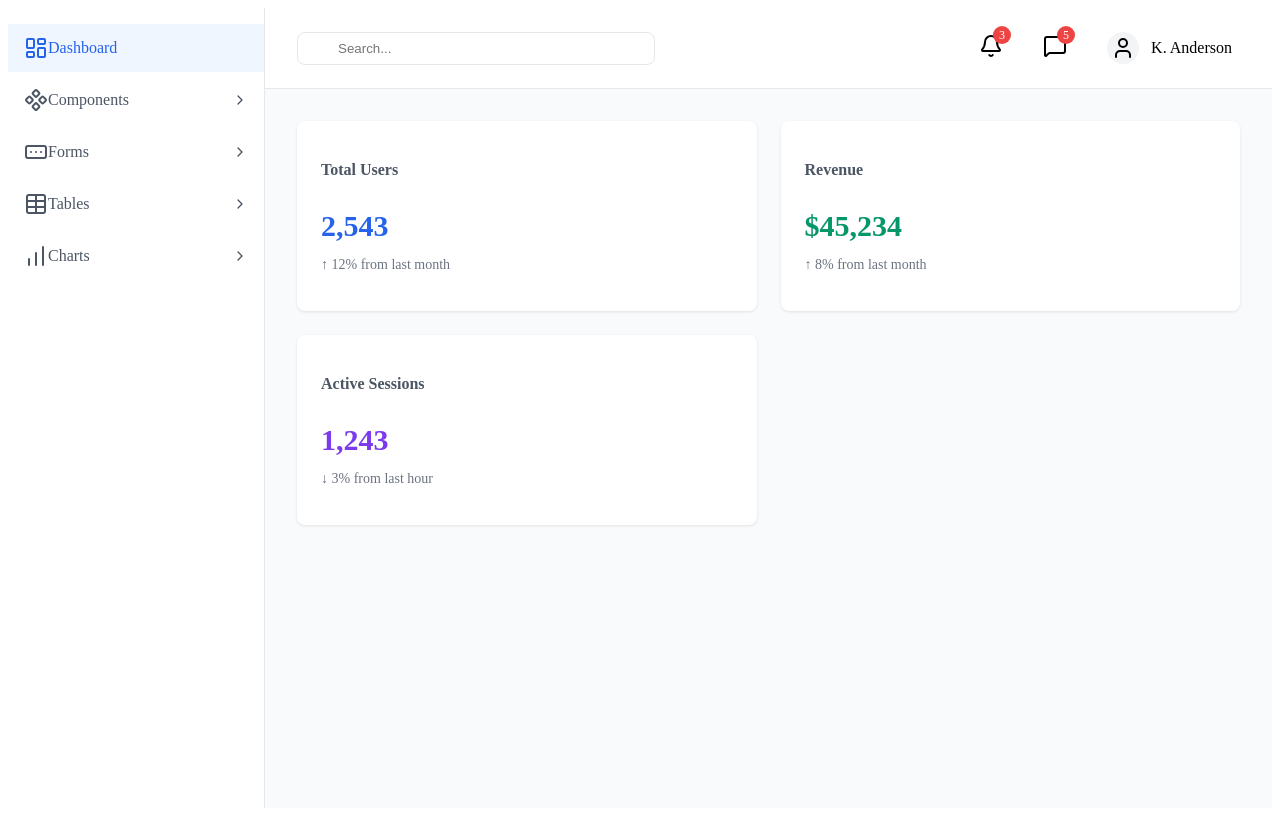
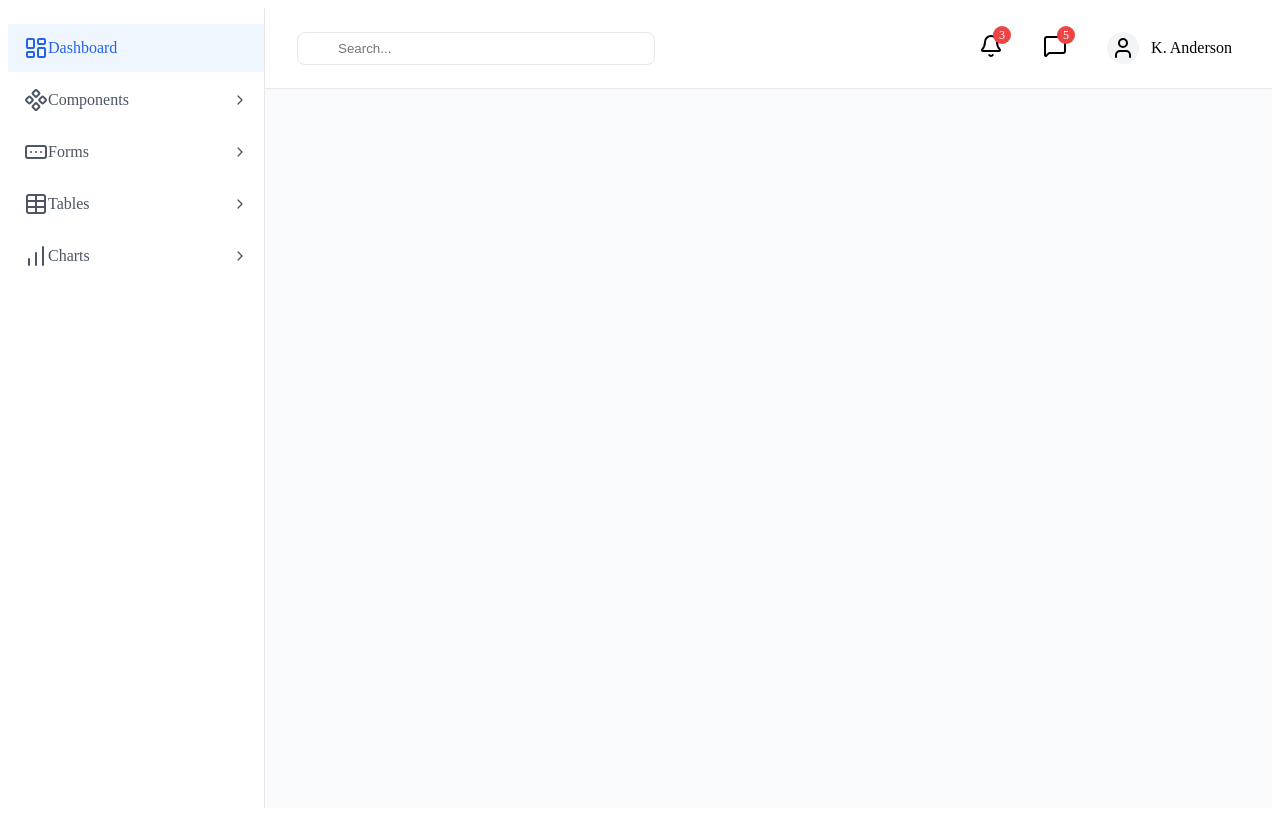
Before and after one commit to S7RAJ-INC/FD1, a plain HTML site: page index.html in a window 1280 px wide. Drawn offline with nearby package versions, Linux system fonts and the light colour scheme.

Commit message:
Update index.html

```diff
--- a/index.html
+++ b/index.html
@@ -123,27 +123,6 @@
                     </div>
                 </div>
             </header>
-
-            <!-- Dashboard Content -->
-            <div class="dashboard-content">
-                <div class="stats-grid">
-                    <div class="stat-card">
-                        <h3>Total Users</h3>
-                        <p class="value text-blue-600">2,543</p>
-                        <p class="change">↑ 12% from last month</p>
-                    </div>
-                    <div class="stat-card">
-                        <h3>Revenue</h3>
-                        <p class="value text-green-600">$45,234</p>
-                        <p class="change">↑ 8% from last month</p>
-                    </div>
-                    <div class="stat-card">
-                        <h3>Active Sessions</h3>
-                        <p class="value text-purple-600">1,243</p>
-                        <p class="change">↓ 3% from last hour</p>
-                    </div>
-                </div>
-            </div>
         </main>
     </div>
 
```
